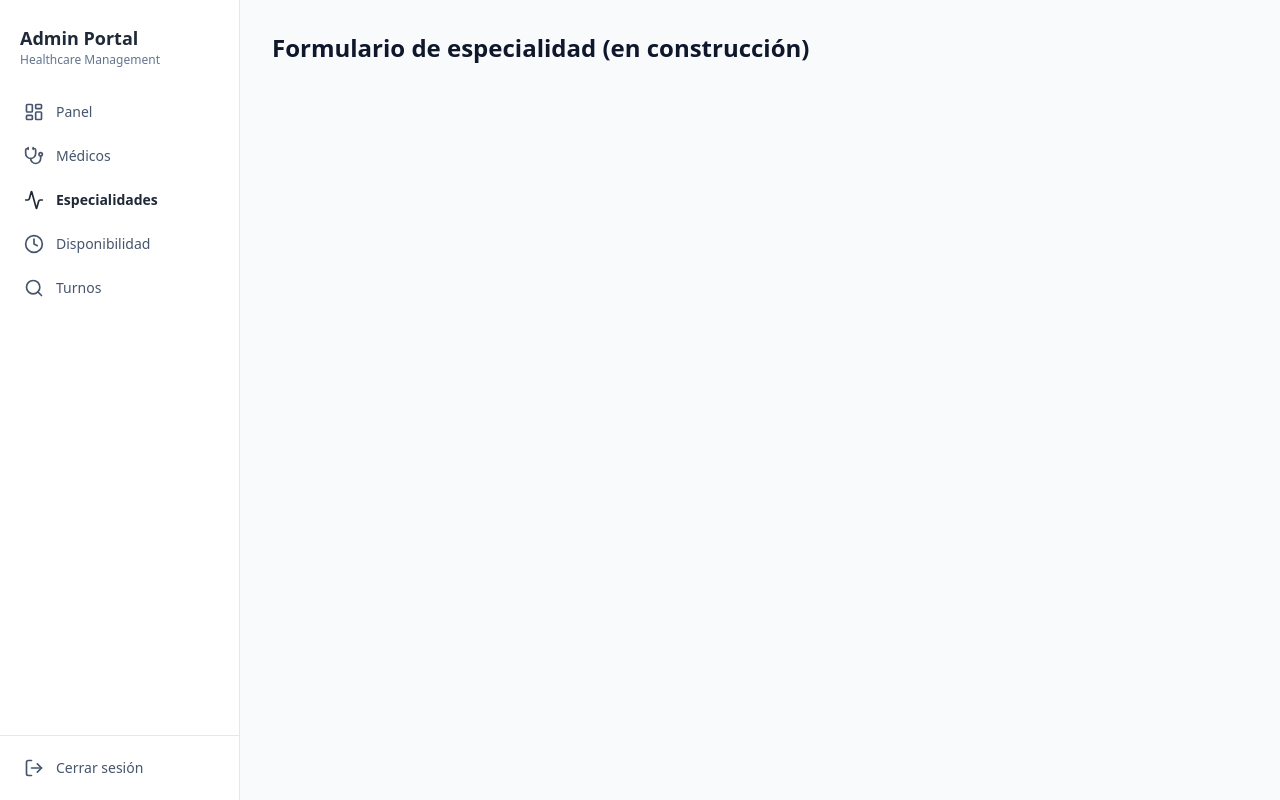
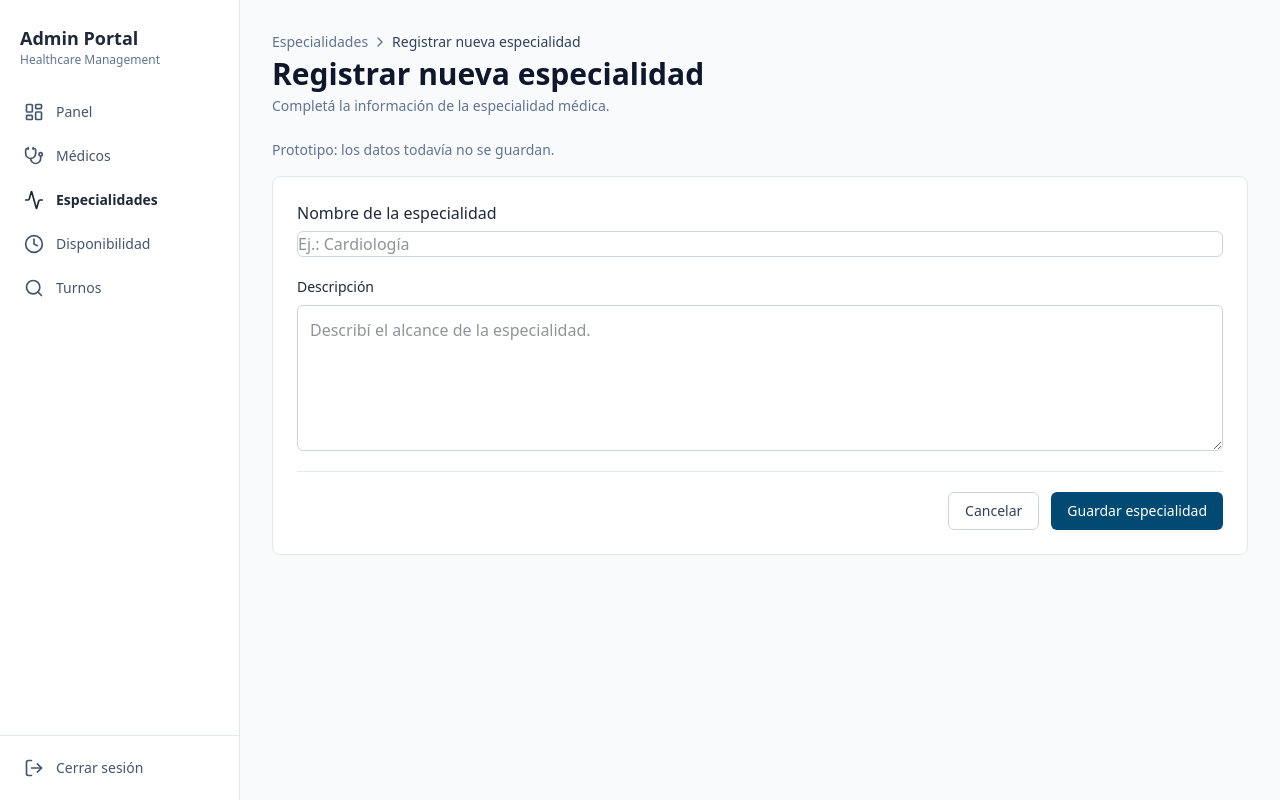
Before and after one commit to mateorusconi/DSW-TFI-Frontend, a React (Vite) app: page /admin/especialidades/nueva in a window 1280 px wide. Built offline with nearby package versions, Linux system fonts and the light colour scheme.

Commit message:
Agrego pagina de edicion - creacion

```diff
--- a/src/modules/shared/components/organisms/DataTableStyle.css
+++ b/src/modules/shared/components/organisms/DataTableStyle.css
@@ -56,7 +56,8 @@
   gap: 8px;
 }
 
-.table-actions button {
+.table-actions button,
+.table-actions a  {
   display: inline-flex;
   align-items: center;
   justify-content: center;
@@ -72,7 +73,8 @@
   cursor: pointer;
 }
 
-.table-actions button:hover {
+.table-actions button:hover,
+.table-actions a:hover {
   background-color: #e8f1fb;
   color: #075985;
 }
--- /dev/null
+++ b/src/modules/specialties/Data/SpecialtiesMock.js
@@ -0,0 +1,18 @@
+export const specialties = [
+  {
+    id: "1",
+    name: "Cardiología",
+    description: "Diagnóstico y tratamiento de enfermedades del corazón.",
+  },
+  {
+    id: "2",
+    name: "Neurología",
+    description:
+      "Diagnóstico y tratamiento de enfermedades del sistema nervioso.",
+  },
+  {
+    id: "3",
+    name: "Dermatología",
+    description: "Atención de enfermedades de la piel.",
+  },
+];
--- /dev/null
+++ b/src/modules/specialties/components/SpecialtiesForm.jsx
@@ -0,0 +1,107 @@
+import { useForm } from "react-hook-form";
+import { Link } from "react-router-dom";
+import Input from "../../shared/components/atoms/Input.jsx";
+import { PATHS } from "../../../router/paths.js";
+
+function SpecialtyForm({
+  onSubmit,
+  submitLabel = "Guardar especialidad",
+  initialValues = {
+    name: "",
+    description: "",
+  },
+}) {
+  const {
+    register,
+    handleSubmit,
+    formState: { errors },
+  } = useForm({
+    defaultValues: initialValues,
+  });
+
+  return (
+    <form
+      className="space-y-5 rounded-lg border border-slate-200 bg-white p-6"
+      onSubmit={handleSubmit(onSubmit)}
+      noValidate
+    >
+      <Input
+        id="specialty-name"
+        label="Nombre de la especialidad"
+        placeholder="Ej.: Cardiología"
+        required
+        error={errors.name?.message ?? ""}
+        {...register("name", {
+          setValueAs: (value) => value.trim(),
+          required: "El nombre es obligatorio.",
+          minLength: {
+            value: 3,
+            message: "El nombre debe tener al menos 3 caracteres.",
+          },
+          maxLength: {
+            value: 100,
+            message: "El nombre no puede superar los 100 caracteres.",
+          },
+        })}
+      />
+
+      <div className="space-y-2">
+        <label htmlFor="specialty-description" className="block text-sm">
+          Descripción
+        </label>
+
+        <textarea
+          id="specialty-description"
+          rows={5}
+          className="block w-full resize-y p-3"
+          placeholder="Describí el alcance de la especialidad."
+          required
+          aria-invalid={Boolean(errors.description)}
+          aria-describedby={
+            errors.description ? "specialty-description-error" : undefined
+          }
+          {...register("description", {
+            setValueAs: (value) => value.trim(),
+            required: "La descripción es obligatoria.",
+            minLength: {
+              value: 10,
+              message: "La descripción debe tener al menos 10 caracteres.",
+            },
+            maxLength: {
+              value: 100,
+              message: "La descripción no puede superar los 100 caracteres.",
+            },
+          })}
+        />
+
+        {errors.description && (
+          <p
+            id="specialty-description-error"
+            className="text-sm text-red-700"
+            role="alert"
+          >
+            {errors.description.message}
+          </p>
+        )}
+      </div>
+
+      <div className="flex justify-end gap-3 border-t border-slate-200 pt-5">
+        <Link
+          to={PATHS.specialties}
+          className="rounded-md border border-slate-300 px-4 py-2 text-sm text-slate-700 hover:bg-slate-50"
+        >
+          Cancelar
+        </Link>
+
+        <button
+          type="submit"
+          className="rounded-md bg-sky-900 px-4 py-2 text-sm text-white hover:bg-sky-800"
+        >
+          {submitLabel}
+        </button>
+      </div>
+    </form>
+  );
+}
+
+export default SpecialtyForm;
--- /dev/null
+++ b/src/modules/specialties/pages/SpecialtiesFormPage.jsx
@@ -0,0 +1,71 @@
+import { Link, useParams } from "react-router-dom";
+import PageHeader from "../../shared/components/molecules/PageHeader.jsx";
+import SpecialtyForm from "../components/SpecialtiesForm.jsx";
+import { specialties } from "../Data/SpecialtiesMock.js";
+import { PATHS } from "../../../router/paths.js";
+
+function SpecialtyFormPage() {
+  const { id } = useParams();
+  const isEditing = id !== undefined;
+
+  const specialty = specialties.find((item) => item.id === id);
+
+  if (isEditing && !specialty) {
+    return (
+      <section>
+        <h1 className="text-2xl font-semibold">
+          Especialidad no encontrada
+        </h1>
+
+        <Link
+          to={PATHS.specialties}
+          className="mt-4 inline-block text-sky-800 underline"
+        >
+          Volver al listado
+        </Link>
+      </section>
+    );
+  }
+
+  const title = isEditing
+    ? "Editar especialidad"
+    : "Registrar nueva especialidad";
+
+  const initialValues = {
+    name: specialty?.name ?? "",
+    description: specialty?.description ?? "",
+  };
+
+  function onSubmit(data) {
+    console.log("Datos válidos, todavía sin guardar:", {
+      id,
+      ...data,
+    });
+  }
+
+  return (
+    <section>
+      <PageHeader
+        title={title}
+        subtitle="Completá la información de la especialidad médica."
+        breadcrumb={[
+          { label: "Especialidades", to: PATHS.specialties },
+          { label: title },
+        ]}
+      />
+
+      <p className="mb-4 text-sm text-slate-500">
+        Prototipo: los datos todavía no se guardan.
+      </p>
+
+      <SpecialtyForm
+        key={id ?? "new"}
+        initialValues={initialValues}
+        onSubmit={onSubmit}
+        submitLabel={isEditing ? "Guardar cambios" : "Guardar especialidad"}
+      />
+    </section>
+  );
+}
+
+export default SpecialtyFormPage;
--- a/src/modules/specialties/pages/SpecialtiesListPage.jsx
+++ b/src/modules/specialties/pages/SpecialtiesListPage.jsx
@@ -2,6 +2,9 @@ import DataTable from "../../shared/components/organisms/DataTable.jsx";
 import Card from "../../shared/components/atoms/Card.jsx";
 import { Pencil, Trash2 } from "lucide-react";
 import "./SpecialtiesListPageStyle.css";
+import { Link } from "react-router-dom";
+import { PATHS } from "../../../router/paths.js";
+import { specialties } from "../Data/SpecialtiesMock.js";
 const columns = [
   {
     key: "name",
@@ -16,14 +19,13 @@ const columns = [
     header: "Acciones",
     render: (row) => (
       <div className="table-actions">
-        <button
-          type="button"
+        <Link
+          to={PATHS.specialtyEdit(row.id)}
           aria-label={`Editar ${row.name}`}
           title="Editar especialidad"
-          onClick={() => console.log("Editar especialidad:", row.id)}
         >
           <Pencil size={18} aria-hidden="true" />
-        </button>
+        </Link>
 
         <button
           type="button"
@@ -39,31 +41,18 @@ const columns = [
   },
 ];
 
-const specialties = [
-  {
-    id: "1",
-    name: "Cardiología",
-    description: "Diagnóstico y tratamiento de enfermedades del corazón.",
-  },
-  {
-    id: "2",
-    name: "Neurología",
-    description:
-      "Diagnóstico y tratamiento de enfermedades del sistema nervioso.",
-  },
-  {
-    id: "3",
-    name: "Dermatología",
-    description: "Atención de enfermedades de la piel.",
-  },
-];
-
 function SpecialtiesListPage() {
   return (
     <section className="specialties-page">
       <header>
         <h1>Directorio de Especialidades</h1>
         <p>Administrá las especialidades médicas del consultorio.</p>
+        <Link
+          to={PATHS.specialtyNew}
+          className="mt-4 inline-flex rounded-md bg-sky-900 px-4 py-2 text-sm text-white hover:bg-sky-800"
+        >
+          Nueva especialidad
+        </Link>
       </header>
       <div>
         <DataTable columns={columns} rows={specialties} />
--- a/src/modules/specialties/pages/SpecialtyFormPage.jsx
+++ /dev/null
@@ -1,6 +0,0 @@
-// Página provisoria (SCRUM-22). La reemplaza su dueño en la tarea de la pantalla.
-function SpecialtyFormPage() {
-  return <h1 className="text-2xl font-semibold text-slate-900">Formulario de especialidad (en construcción)</h1>
-}
-
-export default SpecialtyFormPage
--- a/src/router/index.jsx
+++ b/src/router/index.jsx
@@ -9,7 +9,7 @@ import LoginPatientPage from '../modules/auth/pages/LoginPatientPage'
 import LoginAdminPage from '../modules/auth/pages/LoginAdminPage'
 import AdminHomePage from '../modules/home/pages/AdminHomePage'
 import SpecialtiesListPage from '../modules/specialties/pages/SpecialtiesListPage'
-import SpecialtyFormPage from '../modules/specialties/pages/SpecialtyFormPage'
+import SpecialtyFormPage from '../modules/specialties/pages/SpecialtiesFormPage.jsx'
 import DoctorsListPage from '../modules/doctors/pages/DoctorsListPage'
 import DoctorFormPage from '../modules/doctors/pages/DoctorFormPage'
 import DoctorAvailabilityPage from '../modules/availabilities/pages/DoctorAvailabilityPage'
```
